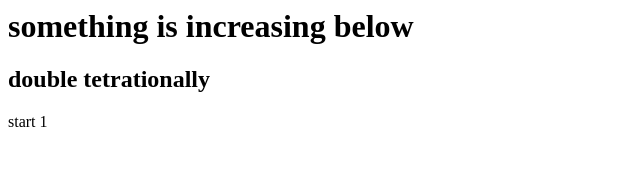
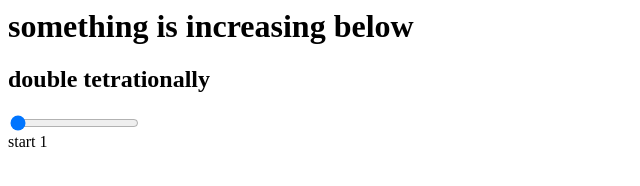
Before and after one commit to Diamboy211/something, a plain HTML site: page index.html in a window 1280 px wide. Shown: the whole page, without its empty margins (0-640 px from the left). Drawn offline with Linux system fonts and the light colour scheme.

Commit message:
Update index.html

```diff
--- a/index.html
+++ b/index.html
@@ -5,6 +5,7 @@
   <body>
     <h1>something is increasing below</h1>
     <h2>double tetrationally</h2>
+    <input type="range" min="0.00001" max="0.0005" value="0.00005" class="slider" id="speed">
     <div id="num">start 1</div>
   </body>
   <script src="break_eternity.js"></script>
```
